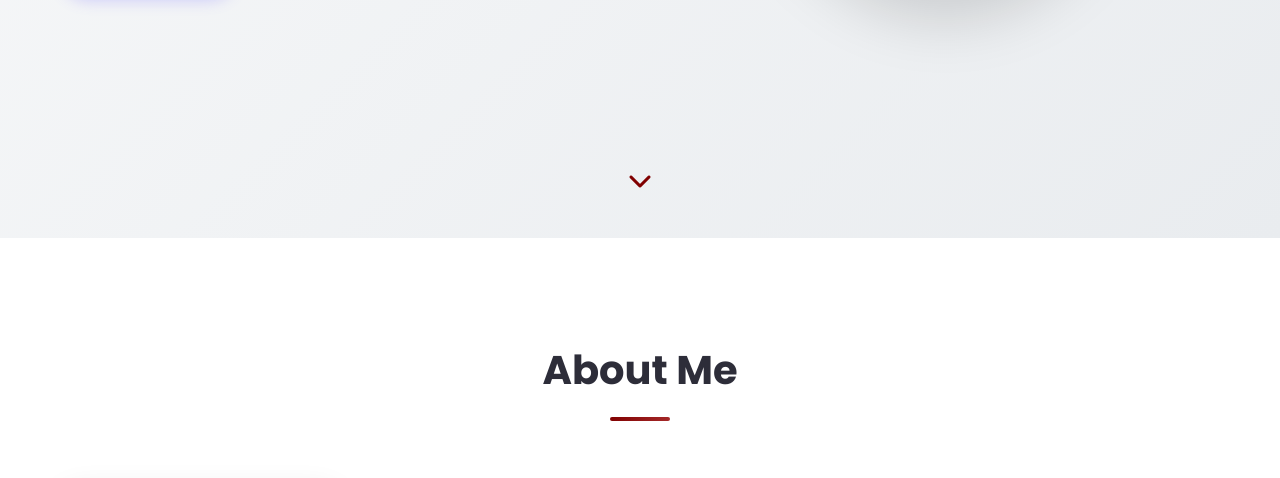
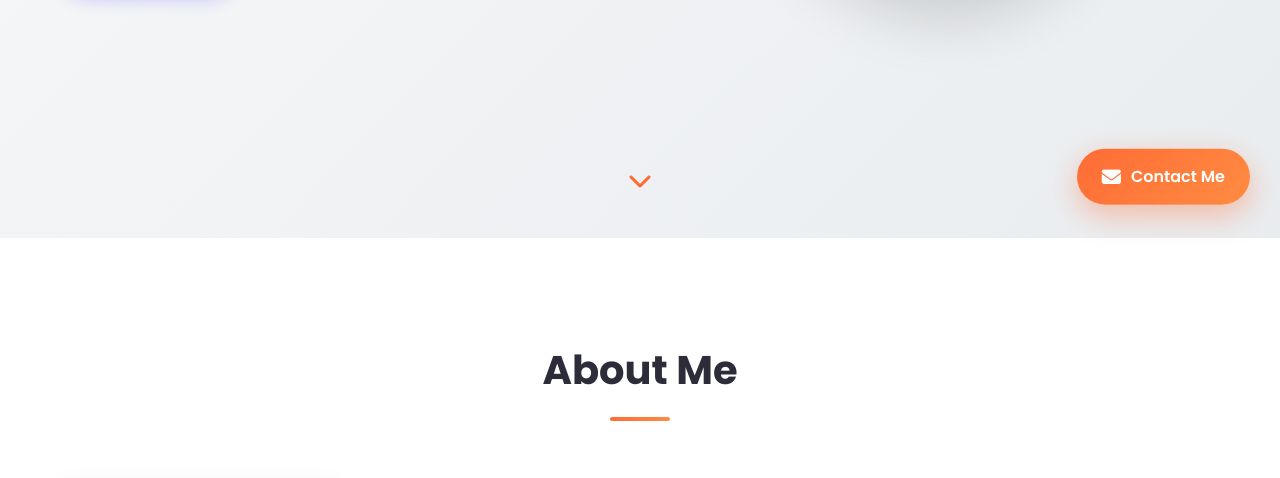
Before and after one commit to Geraldfab/Digital-Portfolio, a Flask app: page / in a window 1280 px wide. Shown: the part 562-1040 px from the top of the page. Run offline with Flask 3, Linux system fonts and the light colour scheme.

Commit message:
Update theme colors and add floating contact button
- Changed to vibrant orange (#FF6B35) and teal (#00C9A7) theme
- Removed Contact from navigation bar
- Added floating contact button bottom-right with animation
- More eye-catching colors for client appeal

```diff
--- a/static/css/style.css
+++ b/static/css/style.css
@@ -2,17 +2,17 @@
    Digital Portfolio - Main Stylesheet
    ============================================ */
 
-/* CSS Variables */
+/* CSS Variables - Eye-catching modern theme */
 :root {
-    --primary-color: #800000;
+    --primary-color: #FF6B35;
     --secondary-color: #2D2D39;
-    --accent-color: #FFD700;
+    --accent-color: #00C9A7;
     --text-color: #333333;
     --text-light: #666666;
     --bg-color: #FFFFFF;
     --bg-light: #F8F9FA;
     --bg-dark: #1A1A2E;
-    --gradient-primary: linear-gradient(135deg, #800000 0%, #A52A2A 100%);
+    --gradient-primary: linear-gradient(135deg, #FF6B35 0%, #FF8C42 100%);
     --gradient-dark: linear-gradient(135deg, #1A1A2E 0%, #2D2D39 100%);
     --shadow-sm: 0 4px 6px rgba(0, 0, 0, 0.05);
     --shadow-md: 0 10px 30px rgba(0, 0, 0, 0.1);
@@ -1151,6 +1151,48 @@ section {
 }
 
 /* ============================================
+   Floating Contact Button
+   ============================================ */
+.floating-contact {
+    position: fixed;
+    bottom: 30px;
+    right: 30px;
+    display: flex;
+    align-items: center;
+    gap: 10px;
+    padding: 15px 25px;
+    background: var(--gradient-primary);
+    color: white;
+    border-radius: 50px;
+    box-shadow: 0 10px 30px rgba(255, 107, 53, 0.4);
+    z-index: 999;
+    transition: all 0.3s ease;
+    animation: float 3s ease-in-out infinite;
+}
+
+.floating-contact:hover {
+    transform: translateY(-5px) scale(1.05);
+    box-shadow: 0 15px 40px rgba(255, 107, 53, 0.5);
+}
+
+.floating-contact i {
+    font-size: 1.2rem;
+}
+
+.floating-contact span {
+    font-weight: 600;
+}
+
+@keyframes float {
+    0%, 100% {
+        transform: translateY(0);
+    }
+    50% {
+        transform: translateY(-10px);
+    }
+}
+
+/* ============================================
    Animations
    ============================================ */
 @keyframes fadeInLeft {
--- a/templates/index.html
+++ b/templates/index.html
@@ -22,7 +22,6 @@
                 <li><a href="#experience">Experience</a></li>
                 <li><a href="#projects">Projects</a></li>
                 <li><a href="#services">Services</a></li>
-                <li><a href="#contact">Contact</a></li>
             </ul>
             <div class="hamburger">
                 <span></span>
@@ -378,6 +377,12 @@
         </div>
     </section>
 
+    <!-- Floating Contact Button -->
+    <a href="#contact" class="floating-contact">
+        <i class="fas fa-envelope"></i>
+        <span>Contact Me</span>
+    </a>
+
     <!-- Footer -->
     <footer class="footer">
         <div class="container">
```
